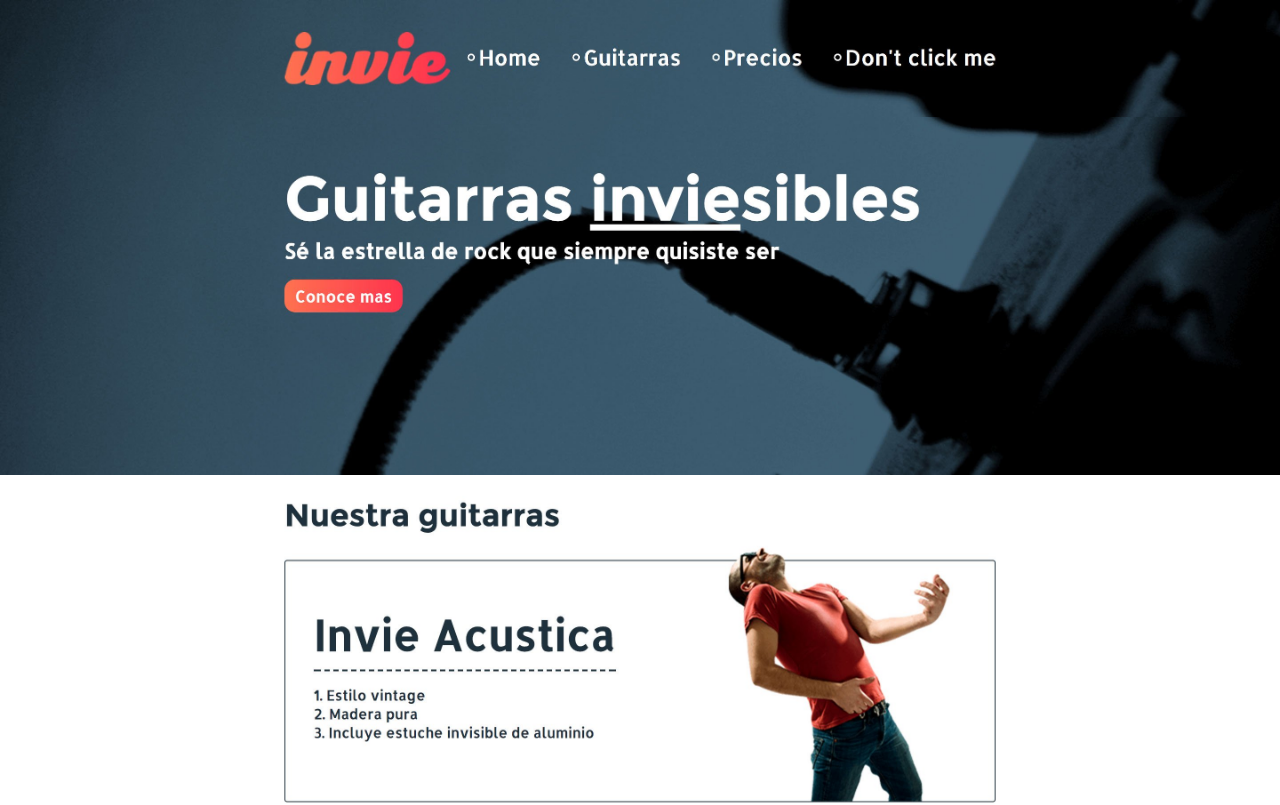
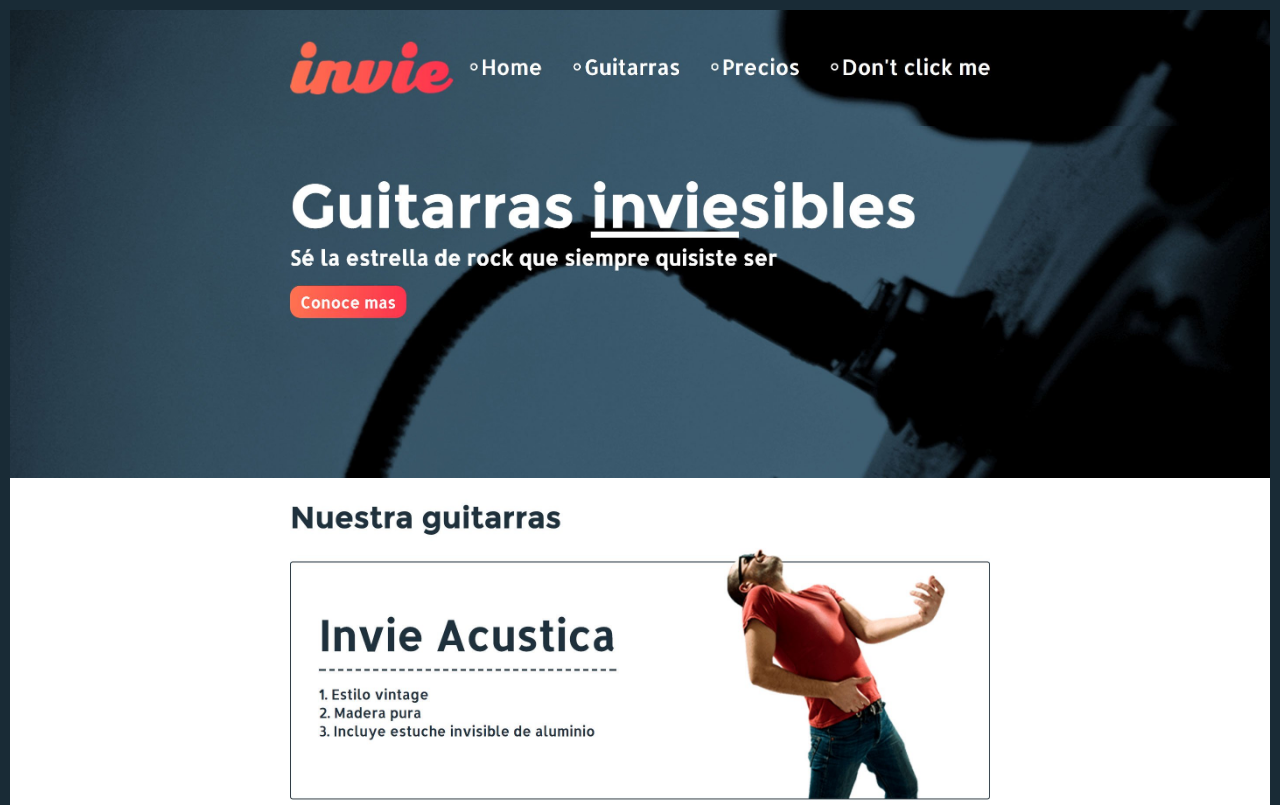
Before and after one commit to ecedenyo/invie-github, a plain HTML site: page index.html in a window 1280 px wide. Shown: the top 805 px of the page. Drawn offline with Linux system fonts and the light colour scheme.

Commit message:
hotfix 1

```diff
--- a/index.html
+++ b/index.html
@@ -4,7 +4,10 @@
     <meta charset="utf-8">
     <title>Invie</title>
     <style media="screen">
-      body { margin: 0; }
+      body {
+        margin: 0;
+        border: 10px solid #192b36;
+      }
       img { max-width: 100%; vertical-align: top; }
     </style>
   </head>
```
